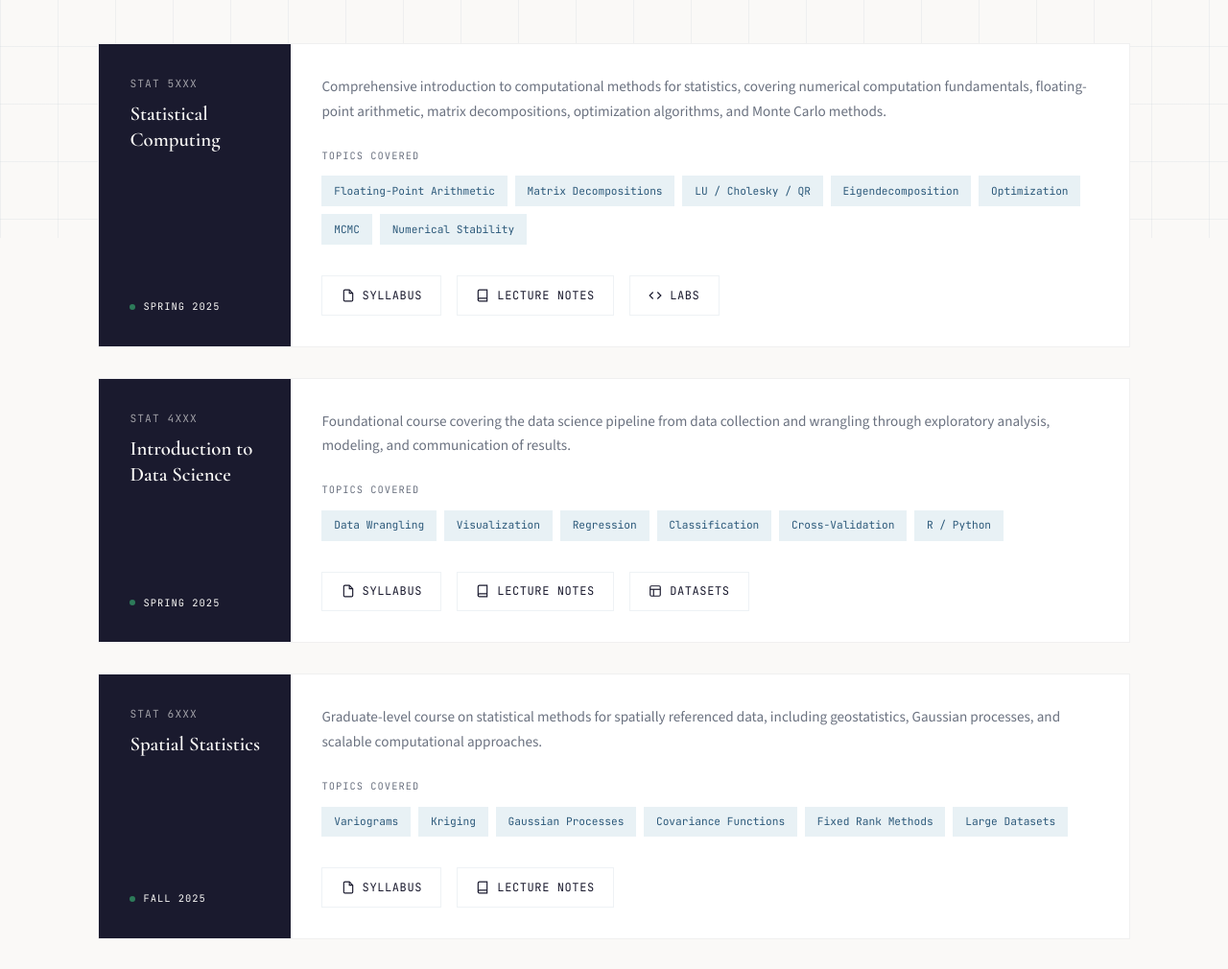
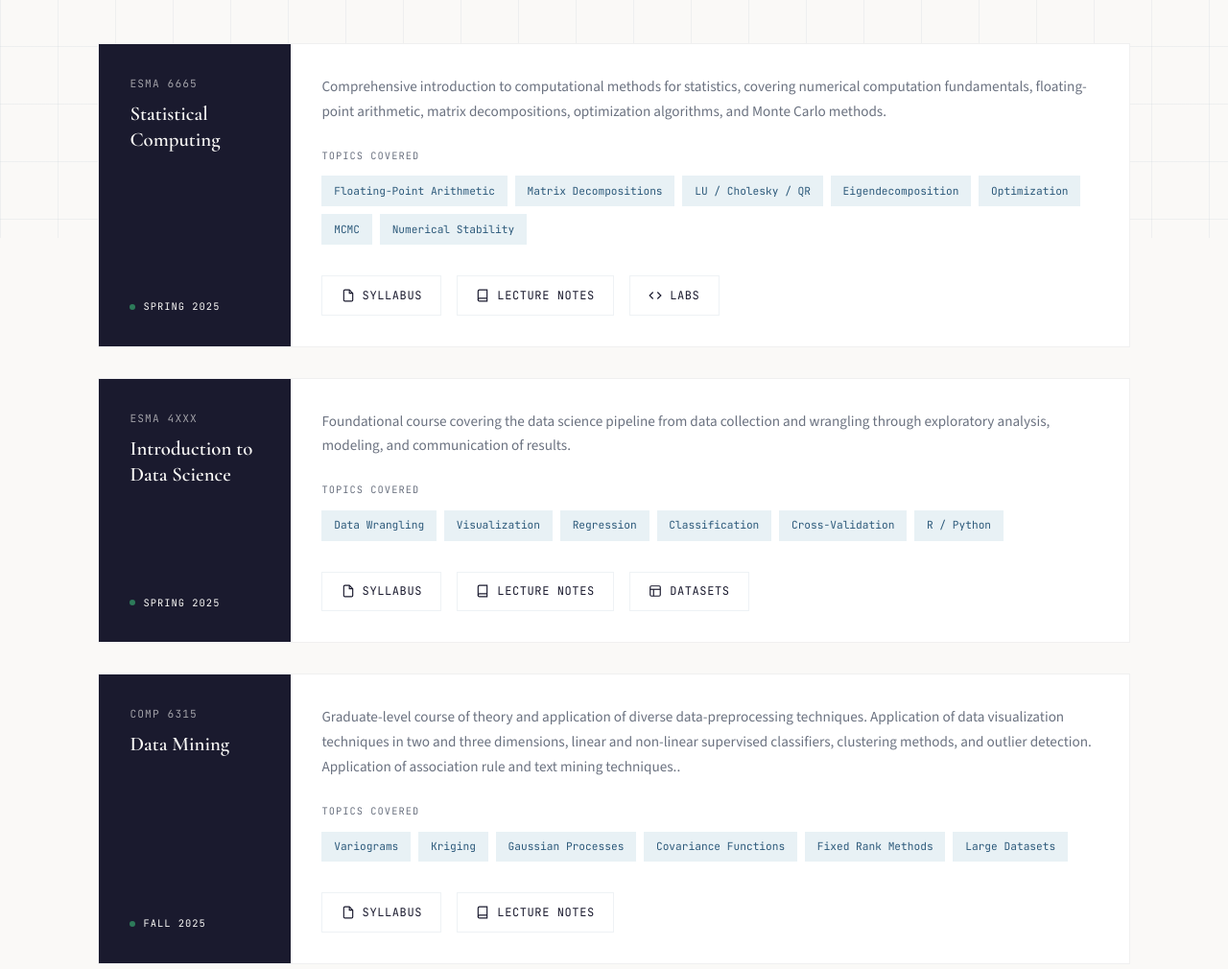
Before and after one commit to bakuninpr/bakuninpr.github.io, a plain HTML site: page teaching.html in a window 1280 px wide. Shown: the part 552-1562 px from the top of the page at 96% size. Drawn offline with nearby package versions, Linux system fonts and the light colour scheme.

Commit message:
Change course codes and update descriptions
Updated course codes and descriptions for various courses.

```diff
--- a/teaching.html
+++ b/teaching.html
@@ -533,7 +533,7 @@
                 <div class="course-card">
                     <div class="course-sidebar">
                         <div>
-                            <div class="course-code">STAT 5XXX</div>
+                            <div class="course-code">ESMA 6665</div>
                             <h3 class="course-name">Statistical Computing</h3>
                         </div>
                         <div class="course-semester">
@@ -588,7 +588,7 @@
                 <div class="course-card">
                     <div class="course-sidebar">
                         <div>
-                            <div class="course-code">STAT 4XXX</div>
+                            <div class="course-code">ESMA 4XXX</div>
                             <h3 class="course-name">Introduction to Data Science</h3>
                         </div>
                         <div class="course-semester">
@@ -642,8 +642,8 @@
                 <div class="course-card">
                     <div class="course-sidebar">
                         <div>
-                            <div class="course-code">STAT 6XXX</div>
-                            <h3 class="course-name">Spatial Statistics</h3>
+                            <div class="course-code">COMP 6315</div>
+                            <h3 class="course-name">Data Mining</h3>
                         </div>
                         <div class="course-semester">
                             <span class="semester-dot"></span>
@@ -652,8 +652,7 @@
                     </div>
                     <div class="course-content">
                         <p class="course-description">
-                            Graduate-level course on statistical methods for spatially referenced data,
-                            including geostatistics, Gaussian processes, and scalable computational approaches.
+                            Graduate-level course of theory and application of diverse data-preprocessing techniques. Application of data visualization techniques in two and three dimensions, linear and non-linear supervised classifiers, clustering methods, and outlier detection. Application of association rule and text mining techniques..
                         </p>
                         <div class="course-topics">
                             <div class="topics-label">Topics Covered</div>
```
